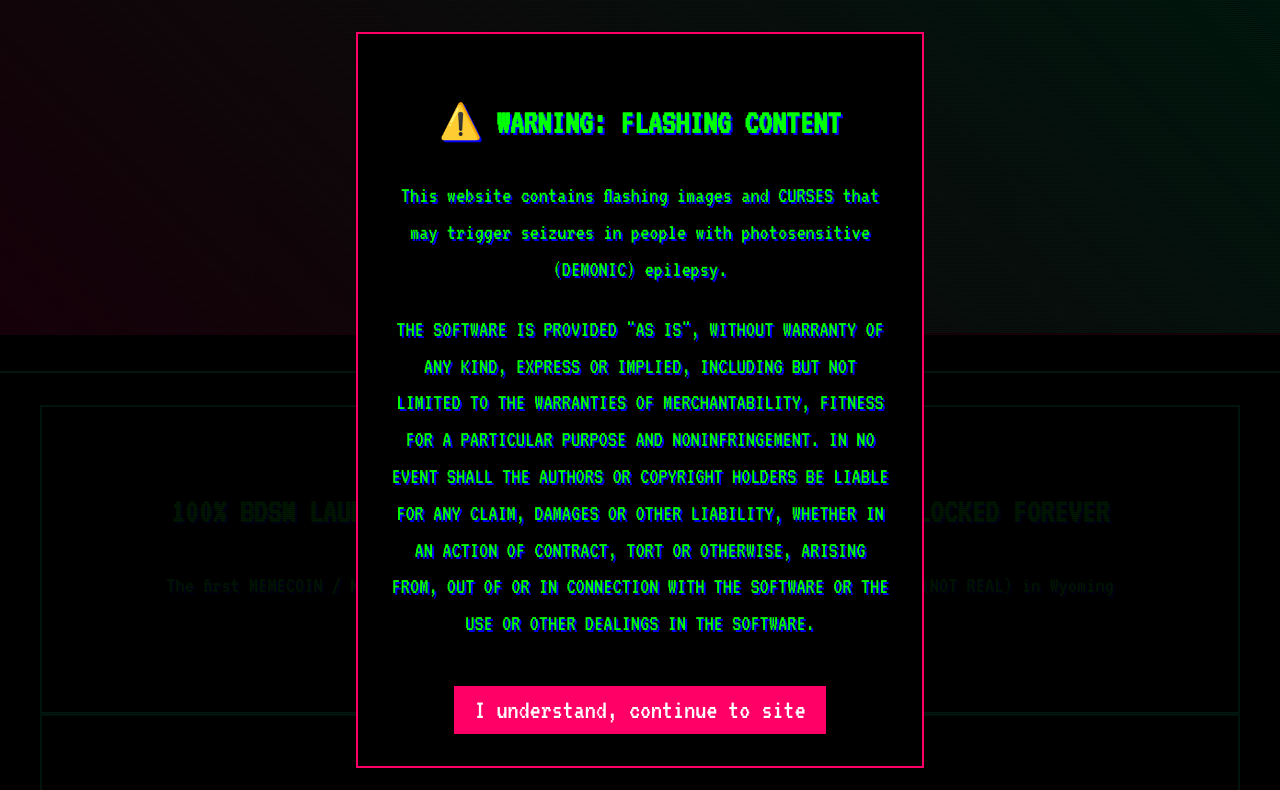
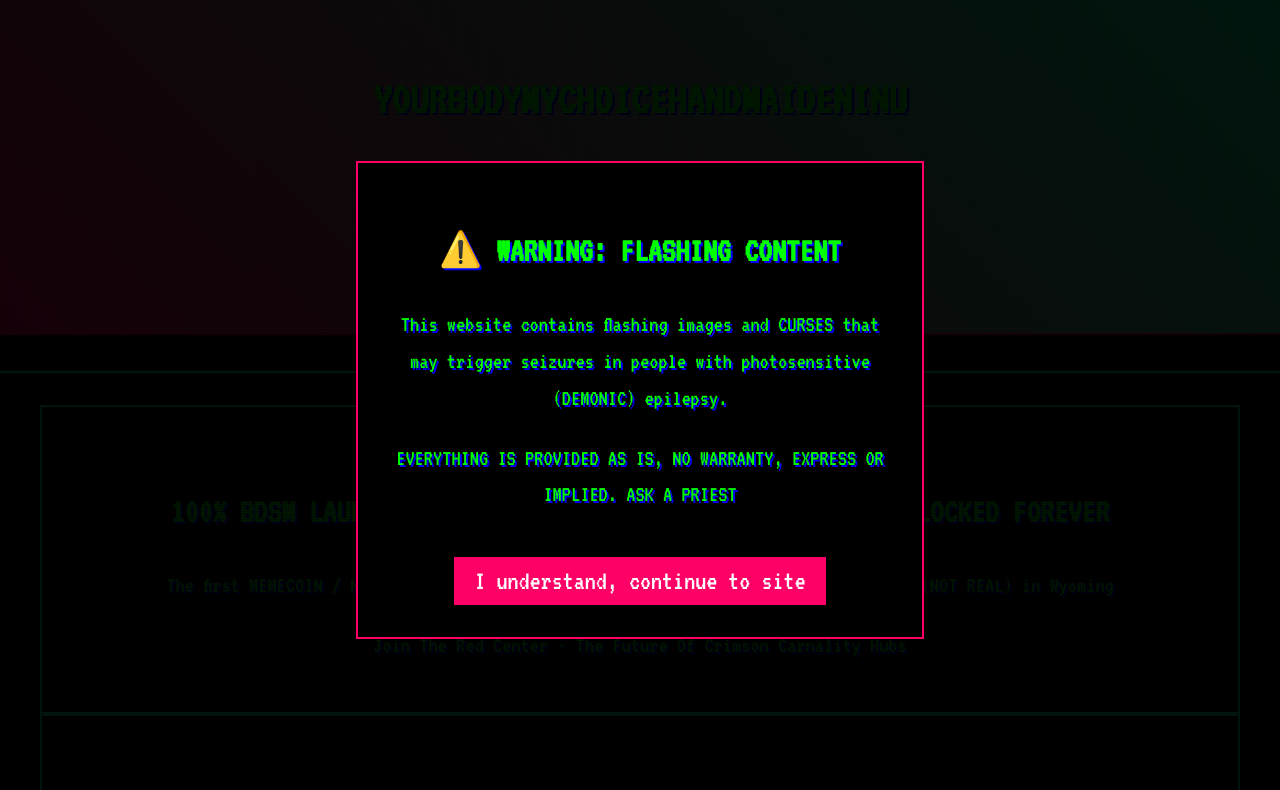
Before and after one commit to ERISexe/YBMCHI, a plain HTML site: page index.html in a window 1280 px wide. Shown: the top 790 px of the page. Drawn offline with Linux system fonts and the light colour scheme.

Commit message:
Update index.html

```diff
--- a/index.html
+++ b/index.html
@@ -359,9 +359,9 @@ h1, h2, h3 {
     <div id="warningModal" class="warning-modal">
         <div class="warning-content">
             <h2>⚠️ Warning: Flashing Content</h2>
-            <p>This website contains flashing images and CURSES that may trigger seizures in people with photosensitive (DEMONIC) epilepsy.<p>
+            <p>This website contains flashing images and CURSES that may trigger seizures in people with photosensitive (DEMONIC) epilepsy.<p> EVERYTHING IS PROVIDED AS IS, NO WARRANTY, EXPRESS OR IMPLIED. ASK A PRIEST
 
-            THE SOFTWARE IS PROVIDED "AS IS", WITHOUT WARRANTY OF ANY KIND, EXPRESS OR IMPLIED, INCLUDING BUT NOT LIMITED TO THE WARRANTIES OF MERCHANTABILITY, FITNESS FOR A PARTICULAR PURPOSE AND NONINFRINGEMENT. IN NO EVENT SHALL THE AUTHORS OR COPYRIGHT HOLDERS BE LIABLE FOR ANY CLAIM, DAMAGES OR OTHER LIABILITY, WHETHER IN AN ACTION OF CONTRACT, TORT OR OTHERWISE, ARISING FROM, OUT OF OR IN CONNECTION WITH THE SOFTWARE OR THE USE OR OTHER DEALINGS IN THE SOFTWARE.</p>
+            </p>
             <button id="acceptButton" class="warning-button">I understand, continue to site</button>
         </div>
     </div>
```
